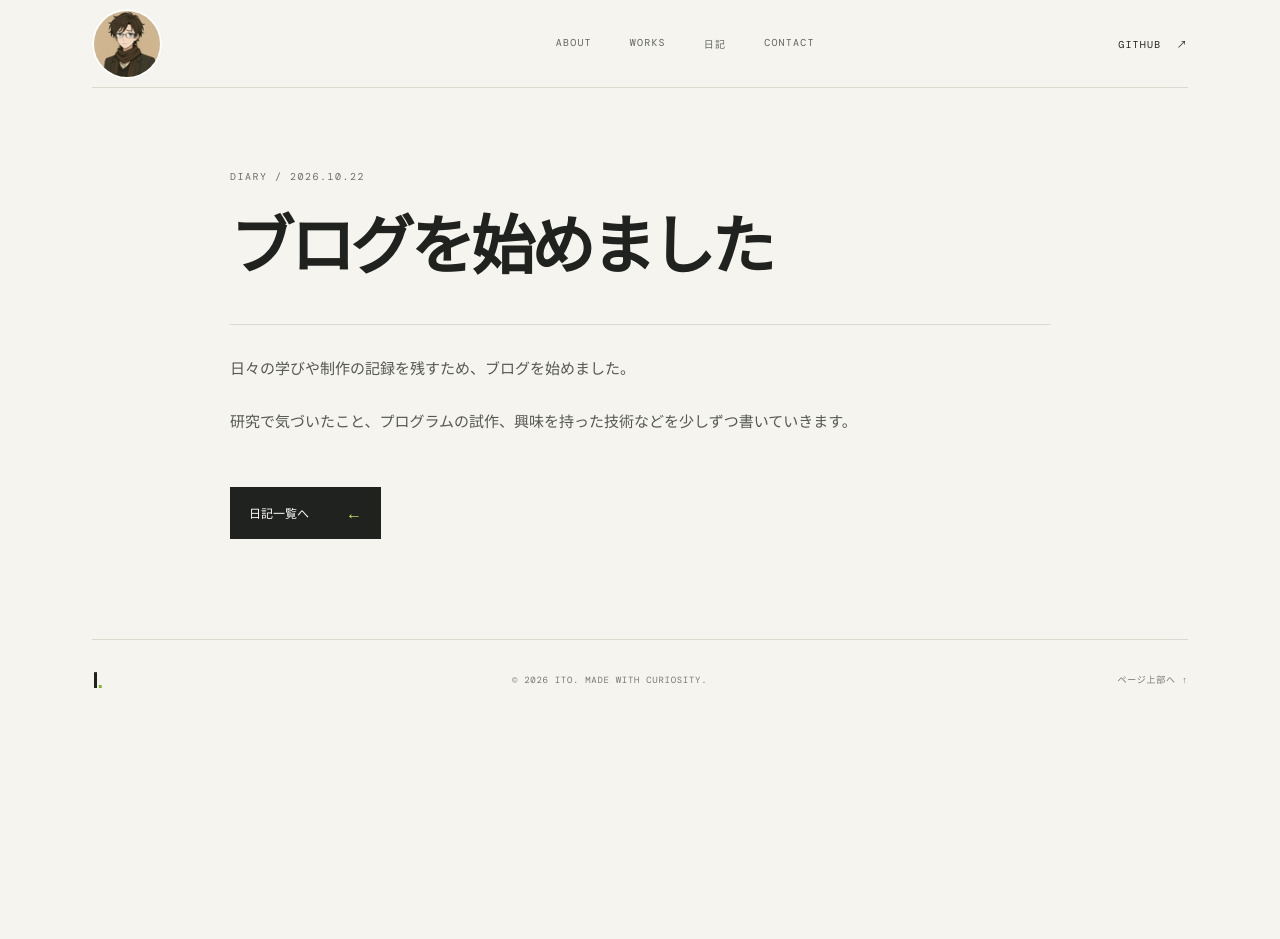
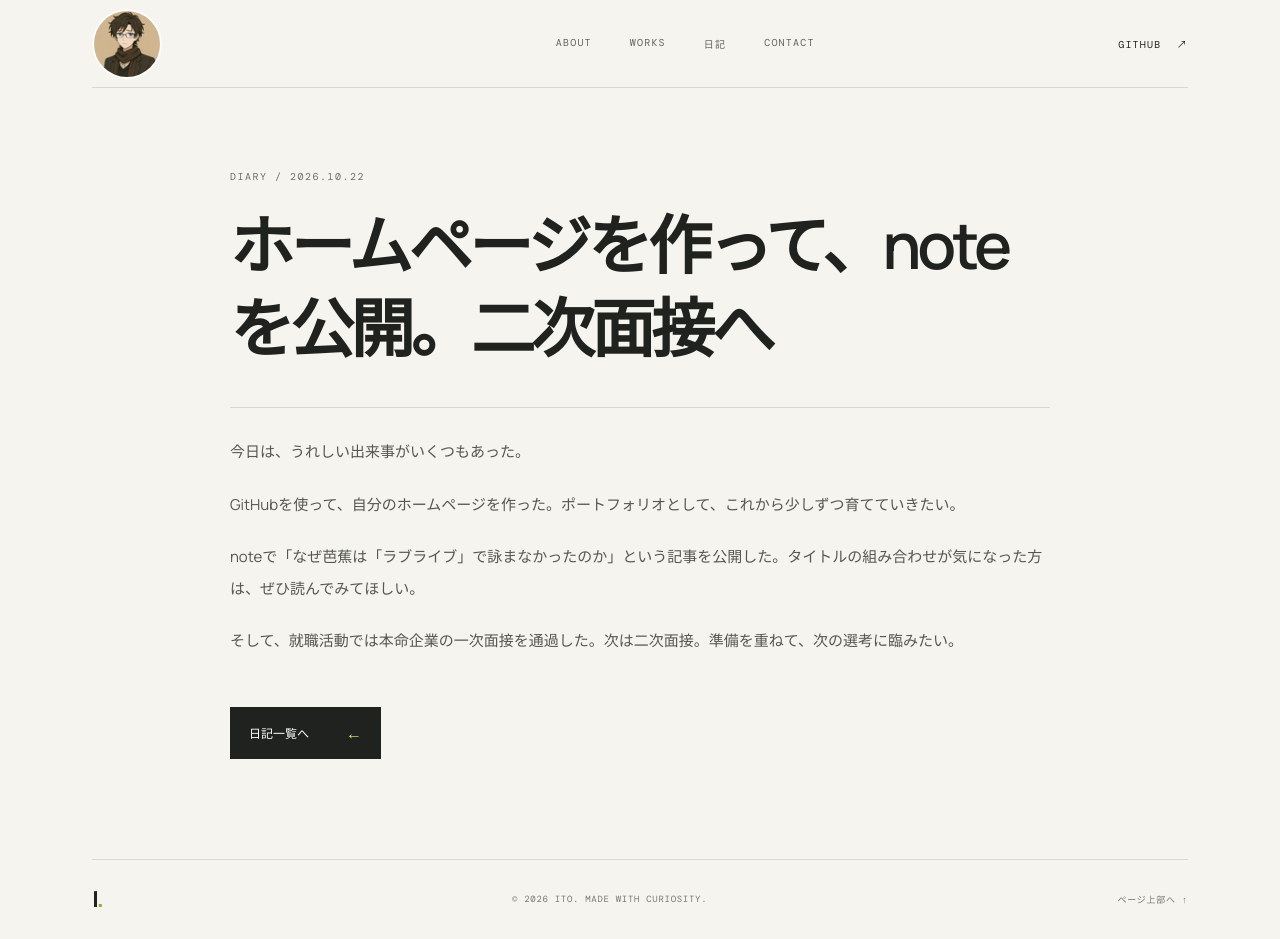
Before and after one commit to Ito-hub0701/Ito-hub0701.github.io, a Jekyll site: the page built from _posts/2026-10-22-blog-start.md, in a window 1280 px wide. Built offline with Jekyll 4.4.1, drawn with Linux system fonts in a browser that asks for light colours; before the commit the page ends 900 px from its top, so only the background shows below that.

Commit message:
Update 2026-10-22-blog-start.md

```diff
--- a/_posts/2026-10-22-blog-start.md
+++ b/_posts/2026-10-22-blog-start.md
@@ -1,8 +1,12 @@
 ---
-title: "ブログを始めました"
-date: 2026-10-22 12:00:00 +0900
+title: "ホームページを作って、noteを公開。二次面接へ"
+date: 2026-10-22 20:00:00 +0900
 ---
 
-日々の学びや制作の記録を残すため、ブログを始めました。
+今日は、うれしい出来事がいくつもあった。
 
-研究で気づいたこと、プログラムの試作、興味を持った技術などを少しずつ書いていきます。
+GitHubを使って、自分のホームページを作った。ポートフォリオとして、これから少しずつ育てていきたい。
+
+noteで「なぜ芭蕉は「ラブライブ」で詠まなかったのか」という記事を公開した。タイトルの組み合わせが気になった方は、ぜひ読んでみてほしい。
+
+そして、就職活動では本命企業の一次面接を通過した。次は二次面接。準備を重ねて、次の選考に臨みたい。
```
